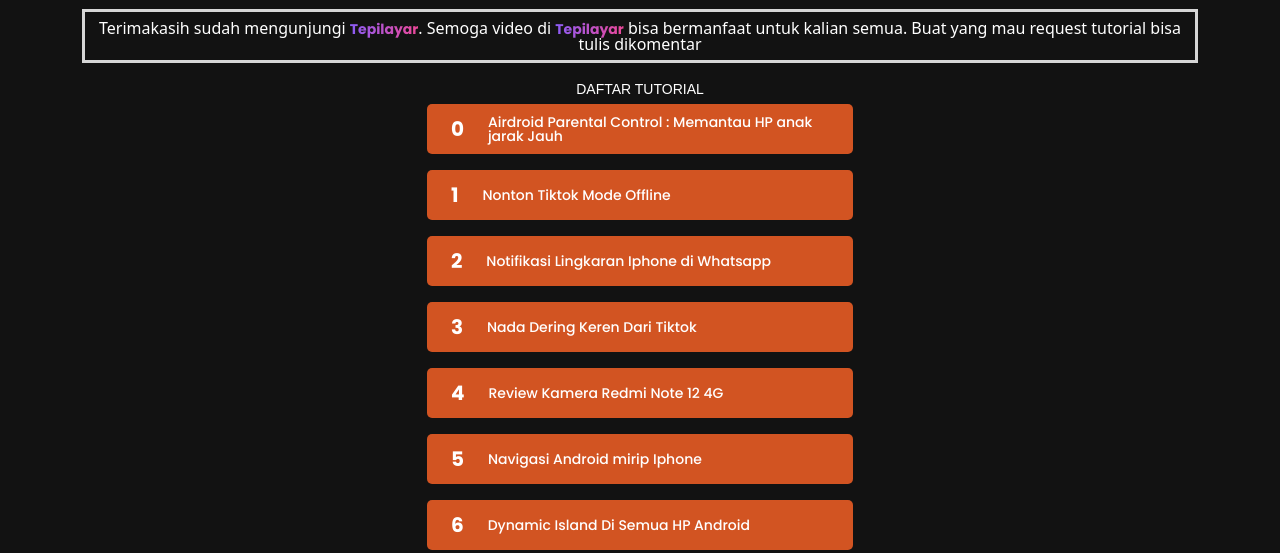
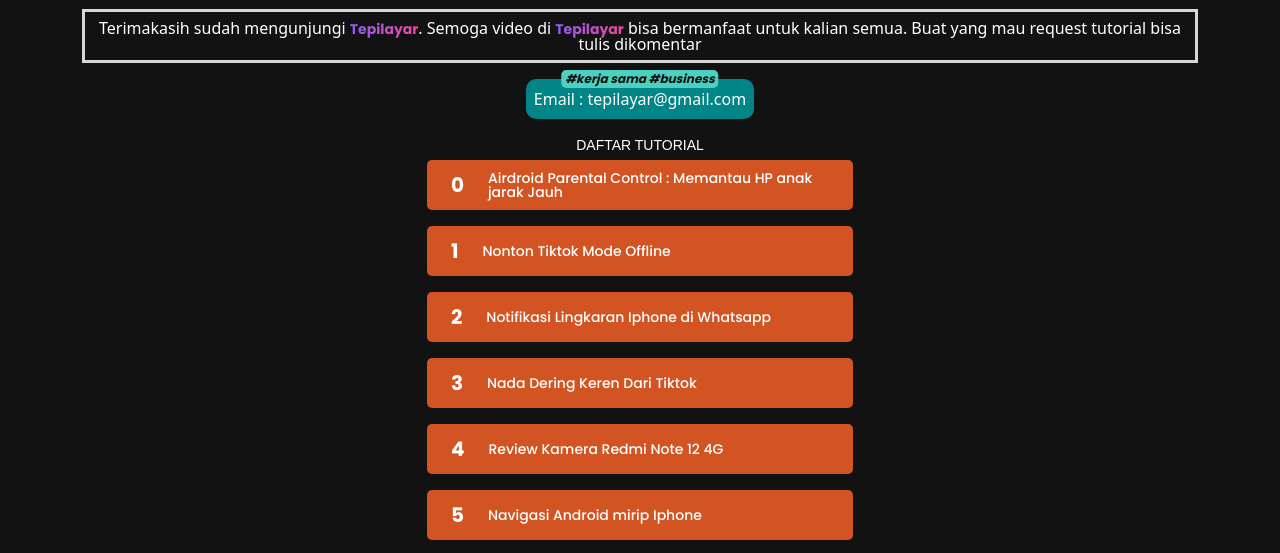
Before and after one commit to Tepilayar/daftartutorial, a plain HTML site: page index.html in a window 1280 px wide. Shown: the part 206-759 px from the top of the page. Drawn offline with nearby package versions, Linux system fonts and the light colour scheme; a web font is replaced by a local one.

Commit message:
update kontak email

```diff
--- a/index.html
+++ b/index.html
@@ -45,6 +45,11 @@
 
     .isisosmed{
       background-color: #63e7d6;
+      border-radius: 10px;
+    }
+
+    .kerjasama{
+      background-color: #018587;
       border-radius: 10px;
     }
 
@@ -115,6 +120,16 @@
               </div>
             </div>
             <div class="d-flex justify-content-center lh-1 mt-3 terimakasih p-2 text-center"><p class="m-auto">Terimakasih sudah mengunjungi <span class="tepilayar">Tepilayar</span>. Semoga video di <span class="tepilayar">Tepilayar</span> bisa bermanfaat untuk kalian semua. Buat yang mau request tutorial bisa tulis dikomentar</p></div>
+            <div class="clearfix mt-3"></div>
+            <div class="position-relative ">
+              <div class="position-absolute top-0 start-50 translate-middle px-1 judulsosmed">#kerja sama #business</div>
+              <div class="d-flex justify-content-center align-content-center">
+                <div class="d-inline-flex kerjasama p-2 ">
+                  Email : tepilayar@gmail.com
+                </div>
+              </div>
+            </div>
+
             <div class="row justify-content-center mx-auto mt-3 col-11">
               <div class="row justify-content-center judullist mb-1">DAFTAR TUTORIAL</div>
 
```
